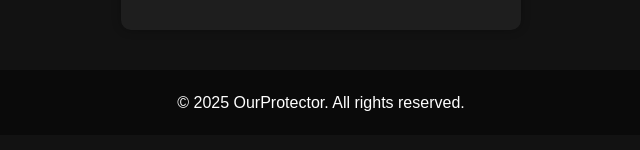
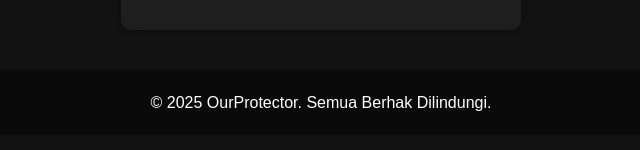
Before and after one commit to KennethKusnadi/FrontEnd, a plain HTML site: page login.html in a window 1280 px wide. Shown: the part 470-620 px from the top of the page, without its empty margins (319-959 px from the left). Drawn offline with Linux system fonts and the light colour scheme.

Commit message:
update project files

```diff
--- a/login.html
+++ b/login.html
@@ -37,7 +37,7 @@
   </main>
 
   <footer>
-    © 2025 OurProtector. All rights reserved.
+    © 2025 OurProtector. Semua Berhak Dilindungi.
   </footer>
 
   <script>
```
Also changed, not shown: produk.html (+0 -1 lines), signup.html (+1 -1 lines).
